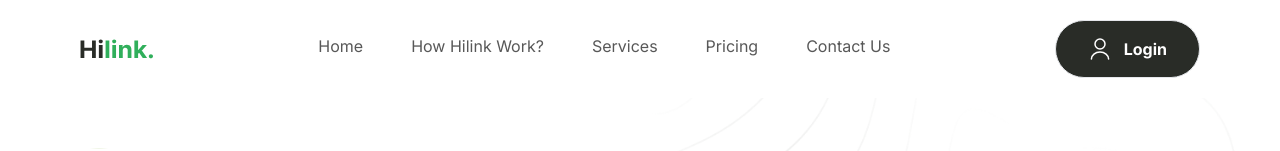
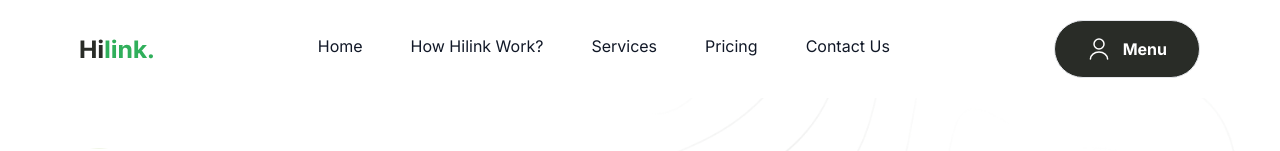
Before and after one commit to meshach567/traveltour, a Next.js app: page / in a window 1280 px wide. Shown: the top 151 px of the page. Built offline with nearby package versions, Linux system fonts and the light colour scheme.

Commit message:
add folder and file  with ts to branch

```diff
--- a/components/Button.tsx
+++ b/components/Button.tsx
@@ -6,13 +6,15 @@ type ButtonProps = {
   icon?: string;
   variant: string;
   full?: boolean;
+  onClick?: () => void;
 }
 
-const Button = ({ type, title, icon, variant, full }: ButtonProps) => {
+const Button = ({ type, title, icon, variant, full, onClick }: ButtonProps) => {
   return (
     <button
-    className={`flexCenter gap-3 rounded-full border ${variant} ${full && 'w-full'}`}
+      className={`flexCenter gap-3 rounded-full border ${variant} ${full ? 'w-full' : ''}`}
       type={type}
+      onClick={onClick}
     >
       {icon && <Image src={icon} alt={title} width={24} height={24} />}
       <label className="bold-16 whitespace-nowrap cursor-pointer">{title}</label>
@@ -20,4 +22,4 @@ const Button = ({ type, title, icon, variant, full }: ButtonProps) => {
   )
 }
 
-export default Button
+export default Button;
--- a/components/Navbar.tsx
+++ b/components/Navbar.tsx
@@ -1,29 +1,73 @@
+"use client";
 import { NAV_LINKS } from "@/constants"
 import Image from "next/image"
 import Link from "next/link"
 import Button from "./Button"
+import { useState } from "react"
 
 const Navbar = () => {
+    const [isMenuOpen, setIsMenuOpen] = useState(false);
+
+  const toggleMenu = () => {
+    setIsMenuOpen(!isMenuOpen);
+    console.log(isMenuOpen);
+  };
+
   return (
     <nav className="flexBetween max-container padding-container relative z-30 py-5">
       <Link href="/">
         <Image src="/hilink-logo.svg" alt="logo" width={74} height={29} />
       </Link>
 
-      <ul className="hidden h-full gap-12 lg:flex">
+      {/* Mobile and Tablet Menu */}
+      <div className={`fixed top-0 left-0 h-full w-1/4 bg-white z-20 transition-transform duration-300 ease-in-out transform ${isMenuOpen ? 'translate-x-0' : '-translate-x-full'} lg:hidden`}>
+        <div className="flex justify-between items-center p-4">
+          <Link href="/">
+
+              <Image src="/hilink-logo.svg" alt="logo" width={74} height={29} />
+
+          </Link>
+          <Image
+            src="/close.svg"
+            alt="close"
+            width={24}
+            height={24}
+            className="cursor-pointer"
+            onClick={toggleMenu}
+          />
+        </div>
+        <ul className="flex flex-col items-center space-y-6 mt-10">
+          {NAV_LINKS.map((link) => (
+            <li key={link.key} className="w-full text-center">
+              <Link href={link.href} className="text-gray-900 text-lg" onClick={toggleMenu}>
+                  {link.label}
+
+              </Link>
+            </li>
+          ))}
+        </ul>
+      </div>
+
+      {/* Desktop Menu */}
+      <ul className="hidden lg:flex items-center gap-12">
         {NAV_LINKS.map((link) => (
-          <Link href={link.href} key={link.key} className="regular-16 text-gray-50 flexCenter cursor-pointer pb-1.5 transition-all hover:font-bold">
-            {link.label}
-          </Link>
+          <li key={link.key}>
+            <Link href={link.href}  className="regular-16 text-gray-900 flexCenter cursor-pointer pb-1.5 transition-all hover:font-bold">{link.label}
+
+            </Link>
+          </li>
         ))}
       </ul>
+
 
       <div className="lg:flexCenter hidden">
         <Button
           type="button"
-          title="Login"
+
           icon="/user.svg"
           variant="btn_dark_green"
+          title={isMenuOpen ? 'Close' : 'Menu'}
+          onClick={toggleMenu}
         />
       </div>
 
@@ -33,6 +77,7 @@ const Navbar = () => {
         width={32}
         height={32}
         className="inline-block cursor-pointer lg:hidden"
+        onClick={toggleMenu}
       />
     </nav>
   )
```
